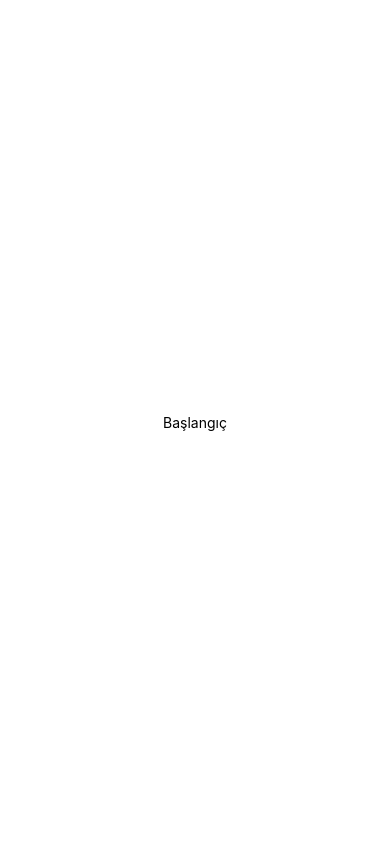
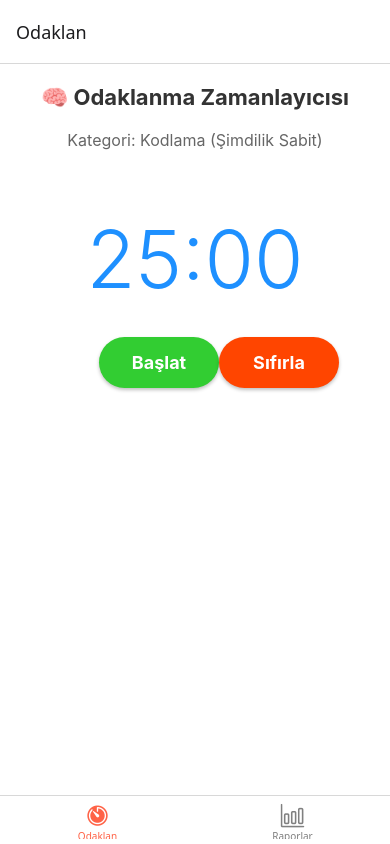
Before and after one commit to melihdedeoglu1/MobilProje, a React Native app: screen / in a window 390 px wide. Built offline with nearby package versions, Linux system fonts and the light colour scheme.

Commit message:
some updates
timer eklendi anasayfa güncellendi

```diff
--- a/App.js
+++ b/App.js
@@ -1,20 +1,54 @@
-import { StatusBar } from 'expo-status-bar';
-import { StyleSheet, Text, View } from 'react-native';
+import * as React from 'react';
+import { NavigationContainer } from '@react-navigation/native';
+import { createBottomTabNavigator } from '@react-navigation/bottom-tabs';
+import { Ionicons } from '@expo/vector-icons';
+
+
+import AnaSayfa from './src/screens/Anasayfa';
+import Raporlar from './src/screens/Raporlar';
+
+const Tab = createBottomTabNavigator();
 
 export default function App() {
   return (
-    <View style={styles.container}>
-      <Text>Başlangıç</Text>
-      <StatusBar style="auto" />
-    </View>
+
+    <NavigationContainer>
+
+
+      <Tab.Navigator
+        screenOptions={({ route }) => ({
+          tabBarIcon: ({ focused, color, size }) => {
+            let iconName;
+
+
+            if (route.name === 'Zamanlayıcı') {
+              iconName = focused ? 'timer' : 'timer-outline';
+            } else if (route.name === 'İstatistikler') {
+              iconName = focused ? 'bar-chart' : 'bar-chart-outline';
+            }
+
+            return <Ionicons name={iconName} size={size} color={color} />;
+          },
+          tabBarActiveTintColor: 'tomato',
+          tabBarInactiveTintColor: 'gray',
+          headerShown: true,
+        })}
+      >
+
+        <Tab.Screen
+          name="Zamanlayıcı"
+          component={AnaSayfa}
+          options={{ title: 'Odaklan' }}
+        />
+
+
+        <Tab.Screen
+          name="İstatistikler"
+          component={Raporlar}
+          options={{ title: 'Raporlar' }}
+        />
+
+      </Tab.Navigator>
+    </NavigationContainer>
   );
 }
-
-const styles = StyleSheet.create({
-  container: {
-    flex: 1,
-    backgroundColor: '#fff',
-    alignItems: 'center',
-    justifyContent: 'center',
-  },
-});
--- /dev/null
+++ b/src/components/Timer.js
@@ -0,0 +1,113 @@
+import React, { useState, useEffect } from 'react';
+import { View, Text, StyleSheet, TouchableOpacity } from 'react-native';
+
+
+const DEFAULT_TIME = 25 * 60;
+
+const Timer = () => {
+
+  const [timeRemaining, setTimeRemaining] = useState(DEFAULT_TIME);
+
+  const [isRunning, setIsRunning] = useState(false);
+
+
+  const formatTime = (totalSeconds) => {
+    const minutes = String(Math.floor(totalSeconds / 60)).padStart(2, '0');
+    const seconds = String(totalSeconds % 60).padStart(2, '0');
+    return `${minutes}:${seconds}`;
+  };
+
+
+  useEffect(() => {
+    let interval = null;
+
+    if (isRunning && timeRemaining > 0) {
+      interval = setInterval(() => {
+        setTimeRemaining(prevTime => prevTime - 1);
+      }, 1000);
+    } else if (timeRemaining === 0) {
+
+      setIsRunning(false);
+      alert("Odaklanma Seansı Tamamlandı!");
+
+    }
+
+
+    return () => clearInterval(interval);
+  }, [isRunning, timeRemaining]);
+
+
+  const handleStartPause = () => {
+    setIsRunning(prev => !prev);
+  };
+
+  const handleReset = () => {
+    setIsRunning(false);
+    setTimeRemaining(DEFAULT_TIME);
+  };
+
+  // Buton Metni
+  const startPauseText = isRunning ? 'Duraklat' : (timeRemaining === DEFAULT_TIME ? 'Başlat' : 'Devam Et');
+
+  return (
+    <View style={styles.container}>
+
+      <Text style={styles.timerText}>{formatTime(timeRemaining)}</Text>
+
+
+      <View style={styles.buttonContainer}>
+
+        <TouchableOpacity style={styles.button} onPress={handleStartPause}>
+          <Text style={styles.buttonText}>{startPauseText}</Text>
+        </TouchableOpacity>
+
+
+        <TouchableOpacity style={[styles.button, styles.resetButton]} onPress={handleReset}>
+          <Text style={styles.buttonText}>Sıfırla</Text>
+        </TouchableOpacity>
+      </View>
+    </View>
+  );
+};
+
+const styles = StyleSheet.create({
+  container: {
+    alignItems: 'center',
+    padding: 20,
+  },
+  timerText: {
+    fontSize: 80,
+    fontWeight: '300',
+    color: '#1e90ff',
+    marginBottom: 30,
+    marginTop: 20,
+  },
+  buttonContainer: {
+    flexDirection: 'row',
+    width: '80%',
+    justifyContent: 'space-around',
+  },
+  button: {
+    backgroundColor: '#32cd32',
+    paddingVertical: 15,
+    paddingHorizontal: 30,
+    borderRadius: 30,
+    minWidth: 120,
+    alignItems: 'center',
+    shadowColor: '#000',
+    shadowOffset: { width: 0, height: 2 },
+    shadowOpacity: 0.25,
+    shadowRadius: 3.84,
+    elevation: 5,
+  },
+  resetButton: {
+    backgroundColor: '#ff4500',
+  },
+  buttonText: {
+    color: '#fff',
+    fontSize: 18,
+    fontWeight: 'bold',
+  },
+});
+
+export default Timer;
--- a/src/screens/Anasayfa.js
+++ b/src/screens/Anasayfa.js
@@ -1,20 +1,46 @@
+import React from 'react';
+import { View, Text, StyleSheet } from 'react-native';
 
-import { StyleSheet, Text, View } from 'react-native';
+import { SafeAreaView } from 'react-native-safe-area-context';
+import Timer from '../components/Timer';
 
-export default function Anasayfa() {
+const AnaSayfa = () => {
   return (
-    <View style={styles.container}>
-      <Text>Anasayfa burada olacak.</Text>
 
-    </View>
+    <SafeAreaView style={{flex: 1, backgroundColor: '#fff'}}>
+        <View style={styles.container}>
+            <Text style={styles.header}>🧠 Odaklanma Zamanlayıcısı</Text>
+
+
+            <Text style={styles.categoryInfo}>Kategori: Kodlama (Şimdilik Sabit)</Text>
+
+
+            <Timer />
+
+
+
+        </View>
+    </SafeAreaView>
   );
-}
+};
 
 const styles = StyleSheet.create({
   container: {
     flex: 1,
-    backgroundColor: '#fff',
     alignItems: 'center',
-    justifyContent: 'center',
+    paddingTop: 20,
   },
+  header: {
+    fontSize: 22,
+    fontWeight: 'bold',
+    marginBottom: 20,
+    color: '#333',
+  },
+  categoryInfo: {
+    fontSize: 16,
+    color: '#666',
+    marginBottom: 20,
+  }
 });
+
+export default AnaSayfa;
```
